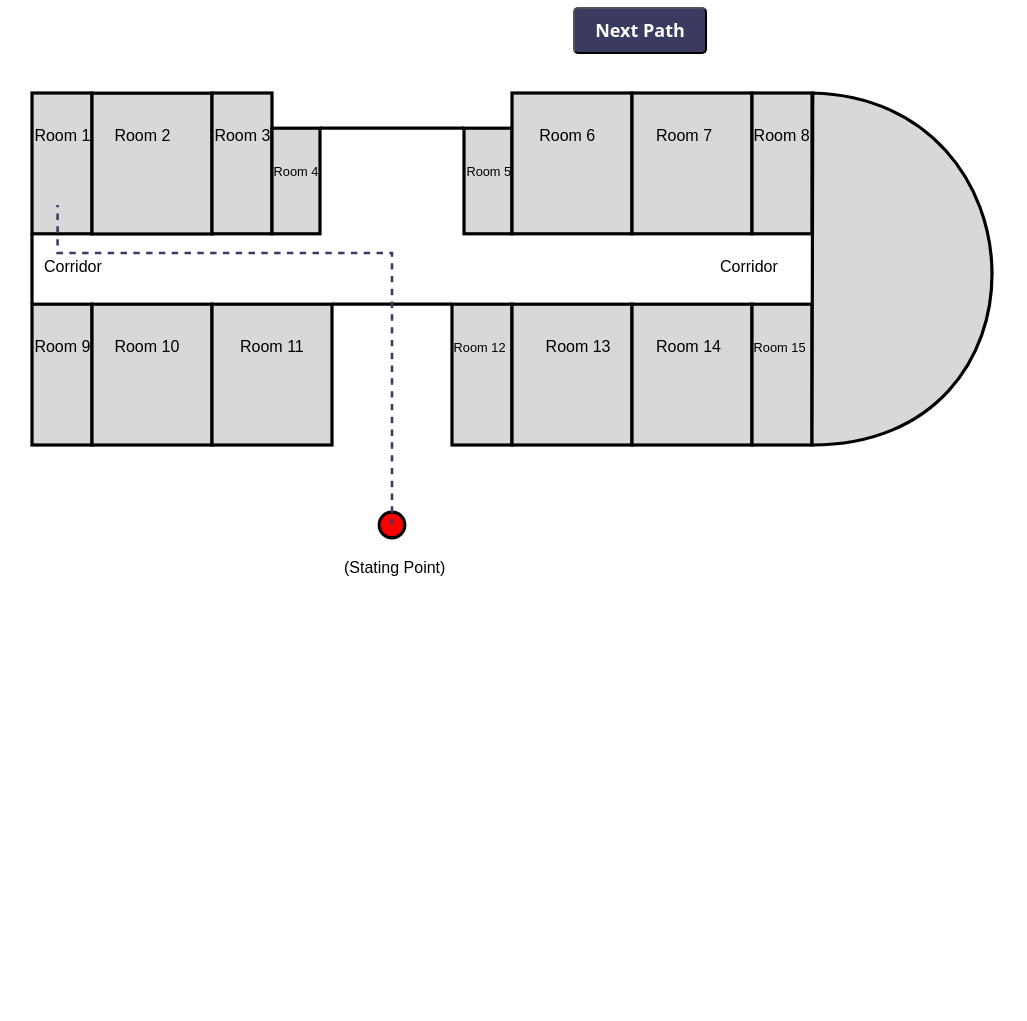
After one commit to Altamash2002/FloorPlanNavigation, a Django app: page /floor-navigate in a window 1280 px wide. The commit adds this page. Shown: the whole page, without its empty margins (0-1027 px from the left). Run offline with Django 4.2, Linux system fonts and the light colour scheme.

Commit message:
template changes

```diff
--- a/floorplan/urls.py
+++ b/floorplan/urls.py
@@ -21,4 +21,5 @@ from navigation.views import *
 urlpatterns = [
     path('admin/', admin.site.urls),
     path('' , home ,name="home"),
+    path('floor-navigate' , navigate ,name="navigate"),
 ]
--- /dev/null
+++ b/navigation/templates/navigation.html
@@ -0,0 +1,167 @@
+<!DOCTYPE html>
+<html lang="en">
+<head>
+    <meta charset="UTF-8">
+    <meta name="viewport" content="width=device-width, initial-scale=1.0">
+    <title>college SVG</title>
+    <script src="https://cdnjs.cloudflare.com/ajax/libs/animejs/3.2.0/anime.min.js"></script>
+
+    <!-- bootstrap link -->
+   <link href="https://cdn.jsdelivr.net/npm/bootstrap@5.3.0-alpha1/dist/css/bootstrap.min.css" rel="stylesheet" integrity="sha384-GLhlTQ8iRABdZLl6O3oVMWSktQOp6b7In1Zl3/Jr59b6EGGoI1aFkw7cmDA6j6gD" crossorigin="anonymous">
+
+</head>
+<body>
+    <div class="btn" style="display: flex; align-items: center; justify-content: center;">
+        <button  onclick="changePath()" type="button" style="font-size: large; font-weight: 700; border-radius: 5px; padding: 8px 20px; background-color: rgb(59, 59, 97); color: white; cursor: pointer;">Next Path</button>
+    </div>
+    <svg viewBox="0 0 320 300" width="80%" height="auto" xmlns="http://www.w3.org/2000/svg">
+        <rect x="10" y="10" width="18.75" height="43.999" style="fill: rgb(216, 216, 216); stroke: rgb(0, 0, 0);" transform="matrix(1, 0, 0, 1, 2.842170943040401e-14, 0)"/>
+        <rect x="28.75" y="10.056" width="37.5" height="43.999" style="fill: rgb(216, 216, 216); stroke: rgb(0, 0, 0);" transform="matrix(1, 0, 0, 1, 2.842170943040401e-14, 0)"/>
+        <rect x="66.25" y="10" width="18.75" height="43.999" style="fill: rgb(216, 216, 216); stroke: rgb(0, 0, 0);" transform="matrix(1, 0, 0, 1, 2.842170943040401e-14, 0)"/>
+        <rect x="10" y="76.001" width="18.75" height="43.999" style="fill: rgb(216, 216, 216); stroke: rgb(0, 0, 0);" transform="matrix(1, 0, 0, 1, 2.842170943040401e-14, 0)"/>
+        <rect x="28.75" y="76.001" width="37.5" height="43.999" style="fill: rgb(216, 216, 216); stroke: rgb(0, 0, 0);" transform="matrix(1, 0, 0, 1, 2.842170943040401e-14, 0)"/>
+        <rect x="66.25" y="76.001" width="37.5" height="43.999" style="fill: rgb(216, 216, 216); stroke: rgb(0, 0, 0);" transform="matrix(1, 0, 0, 1, 2.842170943040401e-14, 0)"/>
+        <line style="fill: rgb(216, 216, 216); stroke: rgb(0, 0, 0);" x1="103.75" y1="76.001" x2="141.249" y2="76.001" transform="matrix(1, 0, 0, 1, 2.842170943040401e-14, 0)"/>
+        <rect x="84.999" y="21" width="15" height="32.999" style="fill: rgb(216, 216, 216); stroke: rgb(0, 0, 0);" transform="matrix(1, 0, 0, 1, 2.842170943040401e-14, 0)"/>
+        <rect x="145" y="21" width="15" height="32.999" style="fill: rgb(216, 216, 216); stroke: rgb(0, 0, 0);" transform="matrix(1, 0, 0, 1, 2.842170943040401e-14, 0)"/>
+        <rect x="141.249" y="76.001" width="18.75" height="43.999" style="fill: rgb(216, 216, 216); stroke: rgb(0, 0, 0);" transform="matrix(1, 0, 0, 1, 2.842170943040401e-14, 0)"/>
+        <rect x="160" y="10" width="37.5" height="43.999" style="fill: rgb(216, 216, 216); stroke: rgb(0, 0, 0);" transform="matrix(1, 0, 0, 1, 2.842170943040401e-14, 0)"/>
+        <rect x="160" y="76.001" width="37.5" height="43.999" style="fill: rgb(216, 216, 216); stroke: rgb(0, 0, 0);" transform="matrix(1, 0, 0, 1, 2.842170943040401e-14, 0)"/>
+        <rect x="197.5" y="10" width="37.5" height="43.999" style="fill: rgb(216, 216, 216); stroke: rgb(0, 0, 0);" transform="matrix(1, 0, 0, 1, 2.842170943040401e-14, 0)"/>
+        <rect x="197.5" y="76.001" width="37.5" height="43.999" style="fill: rgb(216, 216, 216); stroke: rgb(0, 0, 0);" transform="matrix(1, 0, 0, 1, 2.842170943040401e-14, 0)"/>
+        <line style="fill: rgb(216, 216, 216); stroke: rgb(0, 0, 0);" x1="10" y1="53.999" x2="10" y2="76.001" transform="matrix(1, 0, 0, 1, 2.842170943040401e-14, 0)"/>
+        <rect x="234.999" y="10" width="18.75" height="43.999" style="fill: rgb(216, 216, 216); stroke: rgb(0, 0, 0);" transform="matrix(1, 0, 0, 1, 2.842170943040401e-14, 0)"/>
+        <rect x="234.999" y="76.001" width="18.75" height="43.999" style="fill: rgb(216, 216, 216); stroke: rgb(0, 0, 0);" transform="matrix(1, 0, 0, 1, 2.842170943040401e-14, 0)"/>
+        <path style="fill: rgb(216, 216, 216); stroke: rgb(0, 0, 0);" d="M 253.979 10 C 326.982 11.89 330.425 119.999 253.749 119.999 L 253.979 10 Z" transform="matrix(1, 0, 0, 1, 2.842170943040401e-14, 0)"/>
+        <line style="fill: rgb(216, 216, 216); stroke: rgb(0, 0, 0);" x1="99.999" y1="21" x2="145" y2="21" transform="matrix(1, 0, 0, 1, 2.842170943040401e-14, 0)"/>
+
+        <!-- starting point -->
+        <circle cx="122.5" cy="145" r="4" stroke="black" stroke-width="1" fill="red" />
+
+        <!-- text -->
+        <text x="107.5" y="160" font-family="Arial" font-size="5" fill="black">(Stating Point)</text>
+
+        <!-- Room labels -->
+        <text x="10.75" y="25" font-family="Arial" font-size="5" fill="black">Room 1</text>
+        <text x="35.75" y="25" font-family="Arial" font-size="5" fill="black">Room 2</text>
+        <text x="67" y="25" font-family="Arial" font-size="5" fill="black">Room 3</text>
+        <text x="85.499" y="36" font-family="Arial" font-size="4" fill="black">Room 4</text>
+        <text x="145.75" y="36" font-family="Arial" font-size="4" fill="black">Room 5</text>
+        <text x="168.5" y="25" font-family="Arial" font-size="5" fill="black">Room 6</text>
+        <text x="205" y="25" font-family="Arial" font-size="5" fill="black">Room 7</text>
+        <text x="235.499" y="25" font-family="Arial" font-size="5" fill="black">Room 8</text>
+        <text x="10.75" y="91.001" font-family="Arial" font-size="5" fill="black">Room 9</text>
+        <text x="35.75" y="91.001" font-family="Arial" font-size="5" fill="black">Room 10</text>
+        <text x="75" y="91.001" font-family="Arial" font-size="5" fill="black">Room 11</text>
+        <text x="225" y="65.999" font-family="Arial" font-size="5" fill="black">Corridor</text>
+        <text x="141.749" y="91.001" font-family="Arial" font-size="4" fill="black">Room 12</text>
+        <text x="170.5" y="91.001" font-family="Arial" font-size="5" fill="black">Room 13</text>
+        <text x="205" y="91.001" font-family="Arial" font-size="5" fill="black">Room 14</text>
+        <text x="13.75" y="65.999" font-family="Arial" font-size="5" fill="black">Corridor</text>
+        <text x="235.499" y="91.001" font-family="Arial" font-size="4" fill="black">Room 15</text>
+
+
+        <!-- paths -->
+        <polyline id="startToRoom1" class="path" points="122.5,145 122.5,60 18,60 18,45" style="fill:none;stroke:rgb(58, 58, 101);stroke-width:0.8; display:none;"/>
+        <polyline id="startToRoom2" class="path" points="122.5,145 122.5,60 47.75,60 47.75,45" style="fill:none;stroke:rgb(58, 58, 101);stroke-width:0.8; display:none;"/>
+        <polyline id="startToRoom3" class="path" points="122.5,145 122.5,60 75.5,60 75.5,45" style="fill:none;stroke:rgb(58, 58, 101);stroke-width:0.8; display:none;"/>
+        <polyline id="startToRoom4" class="path" points="122.5,145 122.5,60 92.3,60 92.3,45" style="fill:none;stroke:rgb(58, 58, 101);stroke-width:0.8; display:none;"/>
+        <polyline id="startToRoom5" class="path" points="122.5,145 122.5,60 153,60 153,45" style="fill:none;stroke:rgb(58, 58, 101);stroke-width:0.8; display:none;"/>
+        <polyline id="startToRoom6" class="path" points="122.5,145 122.5,60 179,60 179,45" style="fill:none;stroke:rgb(58, 58, 101);stroke-width:0.8; display:none;"/>
+        <polyline id="startToRoom7" class="path" points="122.5,145 122.5,60 216.5,60 216.5,45" style="fill:none;stroke:rgb(58, 58, 101);stroke-width:0.8; display:none;"/>
+        <polyline id="startToRoom8" class="path" points="122.5,145 122.5,60 244,60 244,45" style="fill:none;stroke:rgb(58, 58, 101);stroke-width:0.8; display:none;"/>
+        <polyline id="startToRoom9" class="path" points="122.5,145 122.5,69 18,69 18,85" style="fill:none;stroke:rgb(58, 58, 101);stroke-width:0.8; display:none;"/>
+        <polyline id="startToRoom10" class="path" points="122.5,145 122.5,69 47.75,69 47.75,85" style="fill:none;stroke:rgb(58, 58, 101);stroke-width:0.8; display:none;"/>
+        <polyline id="startToRoom11" class="path" points="122.5,145 122.5,69 85,69 85,85" style="fill:none;stroke:rgb(58, 58, 101);stroke-width:0.8; display:none;"/>
+        <polyline id="startToRoom12" class="path" points="122.5,145 122.5,69 153,69 153,85" style="fill:none;stroke:rgb(58, 58, 101);stroke-width:0.8; display:none;"/>
+        <polyline id="startToRoom13" class="path" points="122.5,145 122.5,69 179,69 179,85" style="fill:none;stroke:rgb(58, 58, 101);stroke-width:0.8; display:none;"/>
+        <polyline id="startToRoom14" class="path" points="122.5,145 122.5,69 216.5,69 216.5,85" style="fill:none;stroke:rgb(58, 58, 101);stroke-width:0.8; display:none;"/>
+        <polyline id="startToRoom15" class="path" points="122.5,145 122.5,69 244,69 244,85" style="fill:none;stroke:rgb(58, 58, 101);stroke-width:0.8; display:none;"/>
+    </svg>
+    <!-- <script>
+
+        // change path function
+        let i = 1;
+        let id = "startToRoom1";
+        function changePath(){
+            id = 'startToRoom' + i%15;
+            i++;
+        }
+
+        console.log(id);
+        // Get the length of each polyline path
+        var path = document.querySelector(`#${id}`);
+        path.style.display = 'inline';
+
+        var length = path.getTotalLength();
+        // Set the stroke-dasharray to the path length and initially hide the stroke
+        path.style.strokeDasharray = 2;
+        path.style.strokeDashoffset = length;
+
+        // Use anime.js to animate the stroke along the path
+        anime({
+            targets: `#${id}`,
+            strokeDashoffset: [anime.setDashoffset, 0],
+            easing: 'linear',
+            duration: 10000,
+            loop: true
+        });
+
+    </script> -->
+    <script>
+        // Initialize variables
+        let i = 1;
+
+        // Function to change path
+        function changePath() {
+            // Get the current path element and hide it
+            let currentPath = document.querySelector(`#startToRoom${i}`);
+            currentPath.style.display = 'none';
+
+            // Increment the counter
+            i = (i % 15) + 1;
+
+            // Get the new path element and display it
+            let newPath = document.querySelector(`#startToRoom${i}`);
+            newPath.style.display = 'inline';
+
+            // Get the length of the new path
+            var length = newPath.getTotalLength();
+
+            // Set the stroke-dasharray to the path length and initially hide the stroke
+            newPath.style.strokeDasharray = 2;
+            newPath.style.strokeDashoffset = length;
+
+            // Use anime.js to animate the stroke along the path
+            anime({
+                targets: `#startToRoom${i}`,
+                strokeDashoffset: [anime.setDashoffset, 0],
+                easing: 'linear',
+                duration: 10000,
+                loop: true
+            });
+        }
+        // Display the first path initially
+        let path = document.querySelector(`#startToRoom${i}`);
+        path.style.display = 'inline';
+        path.style.strokeDasharray = 2;
+        path.style.strokeDashoffset = length;
+
+            // Use anime.js to animate the stroke along the path
+        anime({
+            targets: `#startToRoom${i}`,
+            strokeDashoffset: [anime.setDashoffset, 0],
+            easing: 'linear',
+            duration: 7000,
+            loop: true
+        });
+
+    </script>
+
+
+    <!-- bootstrap js -->
+    <script src="https://cdn.jsdelivr.net/npm/bootstrap@5.3.0-alpha1/dist/js/bootstrap.bundle.min.js"
+        integrity="sha384-w76AqPfDkMBDXo30jS1Sgez6pr3x5MlQ1ZAGC+nuZB+EYdgRZgiwxhTBTkF7CXvN"
+        crossorigin="anonymous"></script>
+</body>
+</html>
--- a/navigation/views.py
+++ b/navigation/views.py
@@ -5,3 +5,6 @@ from django.http import HttpResponse
 
 def home(request):
     return render(request , "index.html")
+
+def navigate(request):
+    return render(request , "navigation.html")
```
Also changed, not shown: navigation/templates/index.html (+9 -0 lines).
